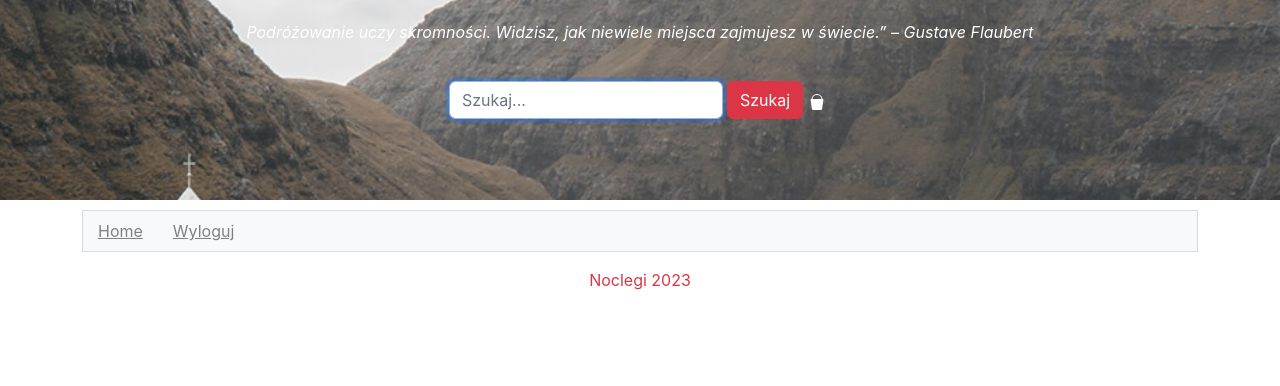
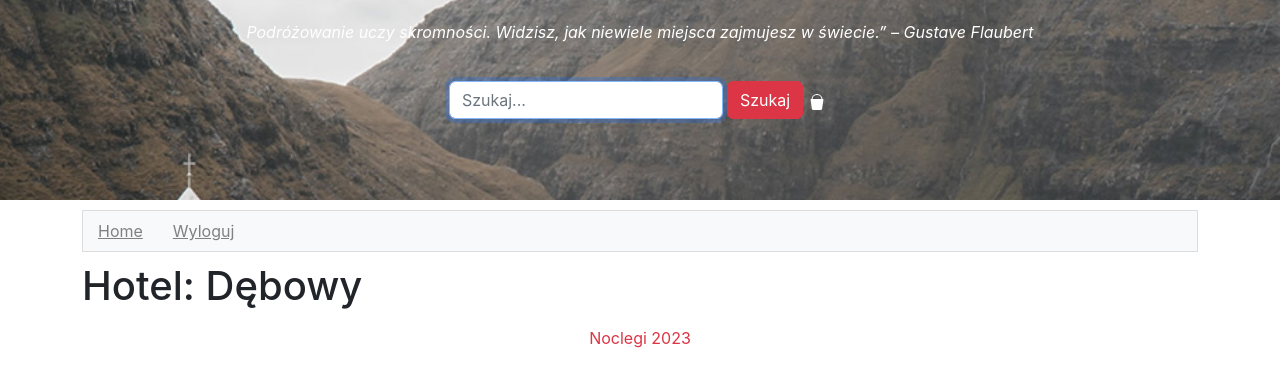
Before and after one commit to adrianMachulec/reactApp, a React (Create React App) app: page /hotele/1 in a window 1280 px wide. Shown: the top 386 px of the page. Built offline with nearby package versions, Linux system fonts and the light colour scheme.

Commit message:
single hotel page

```diff
--- a/src/App.js
+++ b/src/App.js
@@ -13,42 +13,16 @@ import ReducerContext from "./context/reducerContext";
 import InspiringQuote from "./components/InspiringQuote/InspiringQuote";
 import { initialState, reducer } from "./reducer";
 import Home from "./pages/Home/Home";
-
-const backendHotels = [
-  {
-    id: 1,
-    name: "Pod akacjami",
-    city: "Warszawa",
-    rating: 8.3,
-    description:
-      "Lorem ipsum dolor sit amet, consectetur adipiscing elit. Praesent vestibulum, risus vitae venenatis pulvinar, neque velit laoreet quam, a blandit enim dolor ac ligula.",
-    image: "",
-  },
-  {
-    id: 2,
-    name: "Dębowy",
-    city: "Lublin",
-    rating: 8.8,
-    description:
-      "Lorem ipsum dolor sit amet, consectetur adipiscing elit. Praesent vestibulum, risus vitae venenatis pulvinar, neque velit laoreet quam, a blandit enim dolor ac ligula.",
-    image: "",
-  },
-];
+import Hotel from "./pages/Hotel/Hotel";
+import Search from "./pages/Search/Search";
 
 function App() {
   const [state, dispatch] = useReducer(reducer, initialState);
 
-  const searchHandler = (term) => {
-    const newHotels = [...backendHotels].filter((x) =>
-      x.name.toLowerCase().includes(term.toLowerCase())
-    );
-    dispatch({ type: "set-hotels", hotels: newHotels });
-  };
-
   const header = (
     <Header>
       <InspiringQuote />
-      <Searchbar onSearch={(term) => searchHandler(term)} />
+      <Searchbar />
       <ThemeButton />
     </Header>
   );
@@ -56,11 +30,14 @@ function App() {
   const menu = <Menu />;
 
   const content = (
-    <Routes>
-      <Route path="/" element={<Home />} />
+    <div>
+      <Routes>
+        <Route path="/" element={<Home />} />
+        <Route path="/hotele/:id" element={<Hotel />} />
+        <Route path="/wyszukaj/:term" element={<Search />} />
+      </Routes>
 
-      <Route path="/hotel/:id" element={<h1>To jest jakiś hotel!</h1>} />
-    </Routes>
+    </div>
   );
 
   const footer = <Footer />;
@@ -83,10 +60,12 @@ function App() {
               }),
           }}
         >
-          <ReducerContext.Provider value={{
-            state: state,
-            dispatch: dispatch
-          }}>
+          <ReducerContext.Provider
+            value={{
+              state: state,
+              dispatch: dispatch,
+            }}
+          >
             <Layout
               header={header}
               menu={menu}
--- a/src/components/Hotels/BestHotel/BestHotel.js
+++ b/src/components/Hotels/BestHotel/BestHotel.js
@@ -6,9 +6,9 @@ const BestHotel = (props) => {
 
   const [time, setTime] = useState('')
   const hotel = props.getHotel();
-  let interval = null
 
   useEffect(() => {
+    let interval = null
     interval = setInterval(() => {
       const leftTime = -moment().diff(endTime) / 1000
       const minutes = Math.floor(leftTime / 60)
@@ -19,10 +19,11 @@ const BestHotel = (props) => {
     return () => {
       clearInterval(interval)
     }
+    // eslint-disable-next-line react-hooks/exhaustive-deps
   }, [])
 
   return (
-    <div className="card bg-success text-white">
+    <div className="card bg-success text-white mt-2">
       <div className="card-header">Najlepsza oferta!</div>
       <div className="card-body">
         <div className="d-flex justify-content-between">
--- a/src/components/Hotels/Hotel/Hotel.js
+++ b/src/components/Hotels/Hotel/Hotel.js
@@ -18,7 +18,6 @@ function Hotel(props) {
   const [auth] = useAuth()
 
   const clickHandler = (e) => {
-    e.preventDefault()
     props.onOpen(props)
   }
 
@@ -37,7 +36,7 @@ function Hotel(props) {
               </div>
               <div className="col text-end">
                 <h5>{props.rating}</h5>
-                <Link to={`/hotel/${props.id}`} >Pokaż</ Link>
+                <Link to={`/hotele/${props.id}`} className={`btn btn-${theme.color} mt-2 px-5`} onClick={clickHandler}>Pokaż</ Link>
 
               </div>
             </div>
--- a/src/components/Menu/Menu.js
+++ b/src/components/Menu/Menu.js
@@ -1,5 +1,6 @@
 import styles from "./Menu.module.css";
 import useAuth from "../../hooks/useAuth";
+import { Link } from "react-router-dom";
 
 function Menu() {
   const [auth, setAuth] = useAuth()
@@ -18,7 +19,7 @@ function Menu() {
     <div className={`${styles.menuContainer} navbar bg-light`}>
       <ul className={styles.menu}>
         <li className={styles.menuItem}>
-          <a href="/">Home</a>
+          <Link to='/'>Home</Link>
         </li>
         <li className={styles.menuItem}>
           {auth ? (
--- a/src/components/UI/Searchbar/Searchbar.js
+++ b/src/components/UI/Searchbar/Searchbar.js
@@ -9,7 +9,7 @@ function Searchbar(props) {
   const inputRef = useRef(null)
 
   const search = () => {
-    props.onSearch(term);
+    //props.onSearch(term);
   };
 
   const onKeyDownHandler = (e) => {
--- a/src/pages/Home/Home.js
+++ b/src/pages/Home/Home.js
@@ -3,8 +3,7 @@ import useStateStorage from "../../hooks/useStateStorage";
 import useWebsiteTitle from "../../hooks/useWebsiteTitle";
 import BestHotel from "../../components/Hotels/BestHotel/BestHotel";
 import Hotels from "../../components/Hotels/Hotels";
-import {useCallback, useEffect, useContext} from 'react'
-import ReducerContext from '../../context/reducerContext'
+import { useCallback, useEffect, useState } from "react";
 import LoadingIcon from "../../components/UI/LoadingIcon/LoadingIcon";
 
 const backendHotels = [
@@ -31,15 +30,17 @@ const backendHotels = [
 export default function Home(props) {
   useWebsiteTitle("Strona główna");
   const [lastHotel, setLastHotel] = useStateStorage("last-hotel", null);
-  const reducer = useContext(ReducerContext)
+
+  const [loading, setLoading] = useState(true);
+  const [hotels, setHotels] = useState([]);
 
   const getBestHotel = useCallback(() => {
-    if (reducer.state.hotels.length <= 1) {
+    if (hotels.length <= 1) {
       return null;
     } else {
-      return reducer.state.hotels.sort((a, b) => (a.rating > b.rating ? -1 : 1))[0];
+      return hotels.sort((a, b) => (a.rating > b.rating ? -1 : 1))[0];
     }
-  }, [reducer.state.hotels]);
+  }, [hotels]);
 
   const openHotel = (hotel) => {
     setLastHotel(hotel);
@@ -51,20 +52,20 @@ export default function Home(props) {
 
   useEffect(() => {
     setTimeout(() => {
-      reducer.dispatch({ type: "set-hotels", hotels: backendHotels });
-      reducer.dispatch({ type: "set-loading", loading: false });
-    }, 1000);
+      setHotels(backendHotels);
+      setLoading(false);
+    }, 500);
   }, []);
 
-  if(reducer.state.loading) return <LoadingIcon />
-
-  return (
+  return loading ? (
+    <LoadingIcon />
+  ) : (
     <>
       {lastHotel ? (
         <LastHotel {...lastHotel} onRemove={removeLastHotel} />
       ) : null}
       {getBestHotel() ? <BestHotel getHotel={getBestHotel} /> : null}
-      <Hotels onOpen={openHotel} hotels={reducer.state.hotels} />
+      <Hotels onOpen={openHotel} hotels={hotels} />
     </>
   );
 }
--- /dev/null
+++ b/src/pages/Hotel/Hotel.js
@@ -0,0 +1,31 @@
+import { useEffect, useState } from "react";
+//import { useParams } from "react-router-dom";
+import LoadingIcon from "../../components/UI/LoadingIcon/LoadingIcon";
+
+function Hotel(props) {
+  //const { id } = useParams();
+  const [hotel, setHotel] = useState(null);
+  const [loading, setLoading] = useState(true);
+
+  useEffect(() => {
+    const fetchHotel = () => {
+      setHotel({
+        id: 2,
+        name: "Dębowy",
+        city: "Lublin",
+        rating: 8.8,
+        description:
+          "Lorem ipsum dolor sit amet, consectetur adipiscing elit. Praesent vestibulum, risus vitae venenatis pulvinar, neque velit laoreet quam, a blandit enim dolor ac ligula.",
+        image: "",
+      });
+      setLoading(false);
+    };
+    setTimeout(() => {
+      fetchHotel();
+    }, 500);
+  }, []);
+
+  return loading ? <LoadingIcon /> : <h1>Hotel: {hotel.name}</h1>;
+}
+
+export default Hotel;
--- /dev/null
+++ b/src/pages/Search/Search.js
@@ -0,0 +1,9 @@
+export default function Search(props) {
+//   const searchHandler = (term) => {
+//     const newHotels = [...backendHotels].filter((x) =>
+//       x.name.toLowerCase().includes(term.toLowerCase())
+//     );
+//   };
+
+  return <div>Wyniki wyszukiwania:</div>;
+}
--- a/src/reducer.js
+++ b/src/reducer.js
@@ -3,16 +3,6 @@ export const reducer = (state, action) => {
       case "change-theme":
         const theme = state.theme === "danger" ? "warning" : "danger";
         return { ...state, theme };
-      case "set-hotels":
-        return {
-          ...state,
-          hotels: action.hotels,
-        };
-      case "set-loading":
-        return {
-          ...state,
-          loading: action.loading,
-        };
       case "login":
         return {
           ...state,
@@ -29,8 +19,6 @@ export const reducer = (state, action) => {
   };
 
   export const initialState = {
-    hotels: [],
-    loading: true,
     isAuthenticated: true,
     theme: "danger",
   };
```
